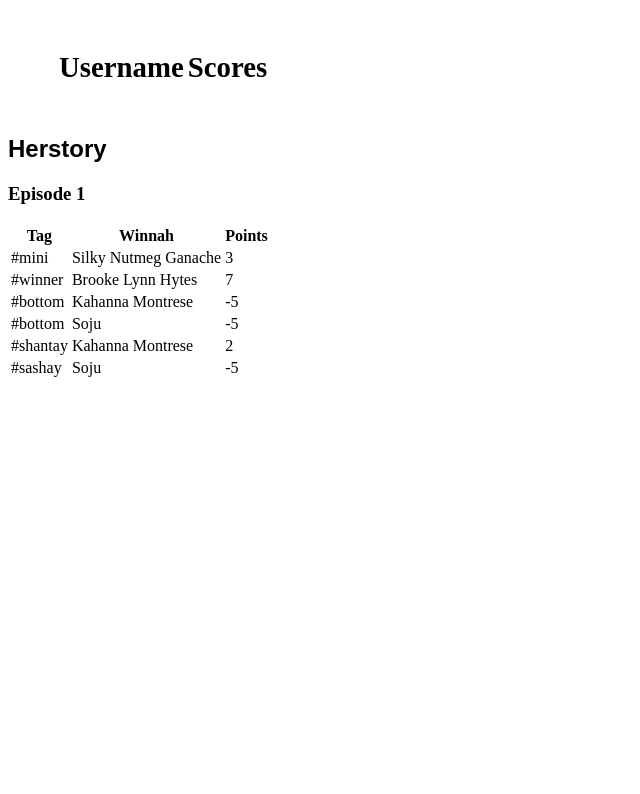
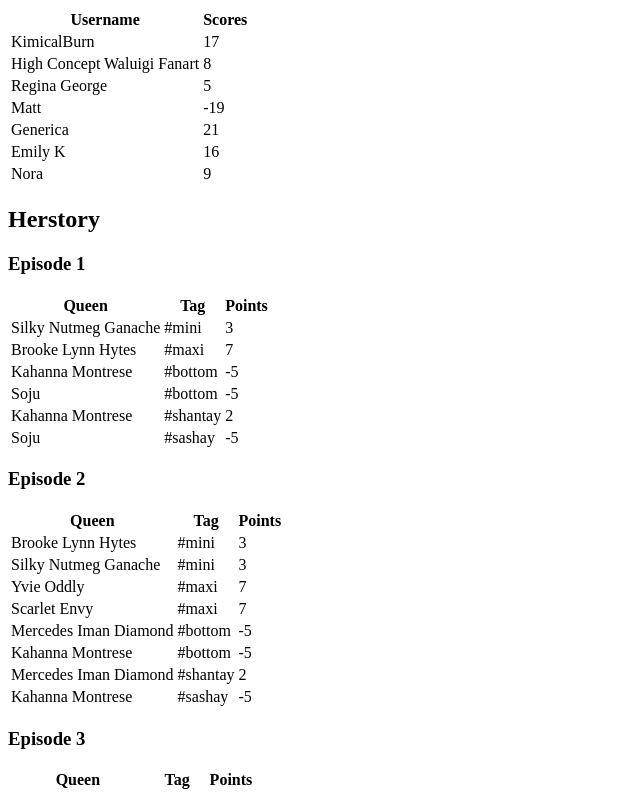
Before and after one commit to kimthompson/drag-race-fantasy, a Vue app: page / in a window 1280 px wide. Shown: the top 794 px of the page, without its empty margins (0-640 px from the left). Built offline with nearby package versions, Linux system fonts and the light colour scheme; no server answers; the HTML template or start-up script is replaced by a standard one.

Commit message:
did i finally fix this shit?

```diff
--- a/package.json
+++ b/package.json
@@ -11,10 +11,13 @@
   "scripts": {
     "test": "echo \"Error: no test specified\" && exit 1",
     "start": "parcel src/index.pug",
-    "publish": "parcel build src/index.pug --public-url ./ --out-dir docs"
+    "publish": "parcel build src/index.pug --public-url ./ --out-dir docs",
+    "toJson": "csvtojson src/data/leaderboard.csv > src/data/leaderboard.json && csvtojson src/data/log.csv > src/data/log.json && csvtojson src/data/tracker.csv > src/data/tracker.json"
   },
   "dependencies": {
     "axios": "^0.18.0",
+    "csvtojson": "^2.0.8",
+    "fs": "0.0.1-security",
     "vue": "^2.6.8",
     "vue-hot-reload-api": "^2.3.3"
   },
--- a/src/components/Herstory.vue
+++ b/src/components/Herstory.vue
@@ -1,64 +1,43 @@
 <template lang="pug">
   .herstory
     h2 Herstory
-    //- TODO: loop per episode
-    h3 Episode 1
-    table
-      tr
-        th Tag
-        th Winnah
-        th Points
-      //- TODO: loop per tag
-      tr
-        td #mini
-        td Silky Nutmeg Ganache
-        td 3
-      tr
-        td #winner
-        td Brooke Lynn Hytes
-        td 7
-      tr
-        td #bottom
-        td Kahanna Montrese
-        td -5
-      tr
-        td #bottom
-        td Soju
-        td -5
-      tr
-        td #shantay
-        td Kahanna Montrese
-        td 2
-      tr
-        td #sashay
-        td Soju
-        td -5
+    .episodes
+      .episode(v-for='episode in data')
+        h3 Episode {{ episode[0]['Episode']}}
+        table
+          tr
+            th Queen
+            th Tag
+            th Points
+          tr(v-for='event in episode')
+            td.queen {{ event['Queen'] }}
+            td.tag {{ event['Tag'] }}
+            td.points.eventPoints {{ event['Points'] }}
 </template>
 
 <script>
+import log from "../data/log.json";
+
+let episodes = [];
+let currentEp = 0;
+log.forEach(e => {
+  if (currentEp < e.Episode) {
+    episodes.push(e.Episode);
+    currentEp = e.Episode;
+  }
+});
+
+let data = [];
+episodes.forEach(e => {
+  let subArray = log.filter(item => item.Episode == e);
+  data.push(subArray);
+});
+
 export default {
   data() {
     return {
-      scores: []
-    }
-  },
-  mounted() {
-    this.getScores()
-  },
-  methods: {
-    getScores() {
-      var self = this
-      fetch('https://sheetsu.com/apis/v1.0bu/1f7490f595d1')
-      .then(function(res) {
-        self.scores = res.json()
-        console.log(res.json())
-      })
-    }
+      data: data
+    };
   }
-}
+};
 </script>
-
-<style lang="stylus" scoped>
-h2
-  font-family: sans-serif;
-</style>
--- a/src/components/Scoreboard.vue
+++ b/src/components/Scoreboard.vue
@@ -1,56 +1,21 @@
 <template lang="pug">
-  table
+  table.scoreboard
     tr
       th Username
       th Scores
     tr(v-for='score in scores')
       td.username {{ score['Username (Gamertag)'] }}
-      td.score {{ score['Total'] }}
+      td.points {{ score['Total'] }}
 </template>
 
 <script>
-import axios from 'axios'
+import scores from "../data/leaderboard.json";
 
 export default {
   data() {
     return {
-      scores: null
-    }
-  },
-  mounted() {
-    this.getScores()
-  },
-  methods: {
-    getScores() {
-      axios
-      .get('https://sheetsu.com/apis/v1.0bu/1f7490f595d1')
-      .then(res => {
-        this.scores = res.data
-        console.log(this.scores)
-      })
-    }
+      scores: scores
+    };
   }
-}
+};
 </script>
-
-<style lang="stylus" scoped>
-table
-  text-align left
-  margin 2em
-  padding 1em
-
-td
-  margin 1em
-
-th
-  font-size 1.8em
-
-.username
-  width 15em
-  font-size 1.2em
-
-.score
-  text-align right
-  font-size 1.2em
-  font-weight bold
-</style>
--- /dev/null
+++ b/src/data/leaderboard.json
@@ -0,0 +1,9 @@
+[
+{"Timestamp":"2/28/2019 13:55:09","Email Address":"kimicalburn@gmail.com","Username (Gamertag)":"KimicalBurn","First Queen":"Mercedes Iman Diamond","Second Queen":"Nina West","Third Queen":"Vanessa Vanjie Mateo","The Bitch (choose one of the queens you've chosen above, or these bonuses won't be tallied!)":"Nina West","First Score":"-3","Second Score":"20","Third Score":"0","Total":"17"},
+{"Timestamp":"2/28/2019 14:19:10","Email Address":"jmoen3392@gmail.com","Username (Gamertag)":"High Concept Waluigi Fanart","First Queen":"Plastique Tiara","Second Queen":"Mercedes Iman Diamond","Third Queen":"Brooke Lynn Hytes","The Bitch (choose one of the queens you've chosen above, or these bonuses won't be tallied!)":"Brooke Lynn Hytes","First Score":"-3","Second Score":"-3","Third Score":"14","Total":"8"},
+{"Timestamp":"2/28/2019 15:27:58","Email Address":"nicholas.kuehne@gmail.com","Username (Gamertag)":"Regina George","First Queen":"Honey Davenport","Second Queen":"Brooke Lynn Hytes","Third Queen":"Scarlet Envy","The Bitch (choose one of the queens you've chosen above, or these bonuses won't be tallied!)":"Scarlet Envy","First Score":"-10","Second Score":"7","Third Score":"8","Total":"5"},
+{"Timestamp":"2/28/2019 15:43:51","Email Address":"slauson.matthew@gmail.com","Username (Gamertag)":"Matt","First Queen":"Honey Davenport","Second Queen":"Mercedes Iman Diamond","Third Queen":"Scarlet Envy","The Bitch (choose one of the queens you've chosen above, or these bonuses won't be tallied!)":"Honey Davenport","First Score":"-20","Second Score":"-3","Third Score":"4","Total":"-19"},
+{"Timestamp":"2/28/2019 18:26:36","Email Address":"ericakay2014@gmail.com","Username (Gamertag)":"Generica","First Queen":"Yvie Oddly","Second Queen":"Brooke Lynn Hytes","Third Queen":"Vanessa Vanjie Mateo","The Bitch (choose one of the queens you've chosen above, or these bonuses won't be tallied!)":"Yvie Oddly","First Score":"14","Second Score":"7","Third Score":"0","Total":"21"},
+{"Timestamp":"2/28/2019 20:38:19","Email Address":"emily.kittleson@gmail.com","Username (Gamertag)":"Emily K","First Queen":"Silky Nutmeg Ganache","Second Queen":"Yvie Oddly","Third Queen":"Plastique Tiara","The Bitch (choose one of the queens you've chosen above, or these bonuses won't be tallied!)":"Silky Nutmeg Ganache","First Score":"12","Second Score":"7","Third Score":"-3","Total":"16"},
+{"Timestamp":"2/28/2019 20:38:34","Email Address":"brandnora@yahoo.com","Username (Gamertag)":"Nora","First Queen":"Silky Nutmeg Ganache","Second Queen":"Vanessa Vanjie Mateo","Third Queen":"Plastique Tiara","The Bitch (choose one of the queens you've chosen above, or these bonuses won't be tallied!)":"Silky Nutmeg Ganache","First Score":"12","Second Score":"0","Third Score":"-3","Total":"9"}
+]
--- /dev/null
+++ b/src/data/log.json
@@ -0,0 +1,34 @@
+[
+{"Episode":"1","Queen":"Silky Nutmeg Ganache","Tag":"#mini","Points":"3"},
+{"Episode":"1","Queen":"Brooke Lynn Hytes","Tag":"#maxi","Points":"7"},
+{"Episode":"1","Queen":"Kahanna Montrese","Tag":"#bottom","Points":"-5"},
+{"Episode":"1","Queen":"Soju","Tag":"#bottom","Points":"-5"},
+{"Episode":"1","Queen":"Kahanna Montrese","Tag":"#shantay","Points":"2"},
+{"Episode":"1","Queen":"Soju","Tag":"#sashay","Points":"-5"},
+{"Episode":"2","Queen":"Brooke Lynn Hytes","Tag":"#mini","Points":"3"},
+{"Episode":"2","Queen":"Silky Nutmeg Ganache","Tag":"#mini","Points":"3"},
+{"Episode":"2","Queen":"Yvie Oddly","Tag":"#maxi","Points":"7"},
+{"Episode":"2","Queen":"Scarlet Envy","Tag":"#maxi","Points":"7"},
+{"Episode":"2","Queen":"Mercedes Iman Diamond","Tag":"#bottom","Points":"-5"},
+{"Episode":"2","Queen":"Kahanna Montrese","Tag":"#bottom","Points":"-5"},
+{"Episode":"2","Queen":"Mercedes Iman Diamond","Tag":"#shantay","Points":"2"},
+{"Episode":"2","Queen":"Kahanna Montrese","Tag":"#sashay","Points":"-5"},
+{"Episode":"3","Queen":"Nina West","Tag":"#mini","Points":"3"},
+{"Episode":"3","Queen":"Ra’jah O’Hara","Tag":"#mini","Points":"3"}
+,
+{"Episode":"3","Queen":"Nina West","Tag":"#maxi","Points":"7"},
+{"Episode":"3","Queen":"Scarlet Envy","Tag":"#bottom","Points":"-5"},
+{"Episode":"3","Queen":"Shuga Cain","Tag":"#bottom","Points":"-5"},
+{"Episode":"3","Queen":"Akeria C. Davenport","Tag":"#bottom","Points":"-5"},
+{"Episode":"3","Queen":"Plastique Tiara","Tag":"#bottom","Points":"-5"},
+{"Episode":"3","Queen":"Honey Davenport","Tag":"#bottom","Points":"-5"},
+{"Episode":"3","Queen":"Ra’Jah O’Hara","Tag":"#bottom","Points":"-5"}
+,
+{"Episode":"3","Queen":"Scarlet Envy","Tag":"#shantay","Points":"2"},
+{"Episode":"3","Queen":"Shuga Cain","Tag":"#shantay","Points":"2"},
+{"Episode":"3","Queen":"Akeria C. Davenport","Tag":"#shantay","Points":"2"},
+{"Episode":"3","Queen":"Plastique Tiara","Tag":"#shantay","Points":"2"},
+{"Episode":"3","Queen":"Honey Davenport","Tag":"#sashay","Points":"-5"},
+{"Episode":"3","Queen":"Ra’Jah O’Hara","Tag":"#shantay","Points":"2"}
+
+]
```
Also changed, not shown: src/data/tracker.json (added, +17 -0 lines), src/data/leaderboard.csv (added), src/data/log.csv (added), src/data/tracker.csv (added), 2 other files (tests, documents, lock files or other folders).
